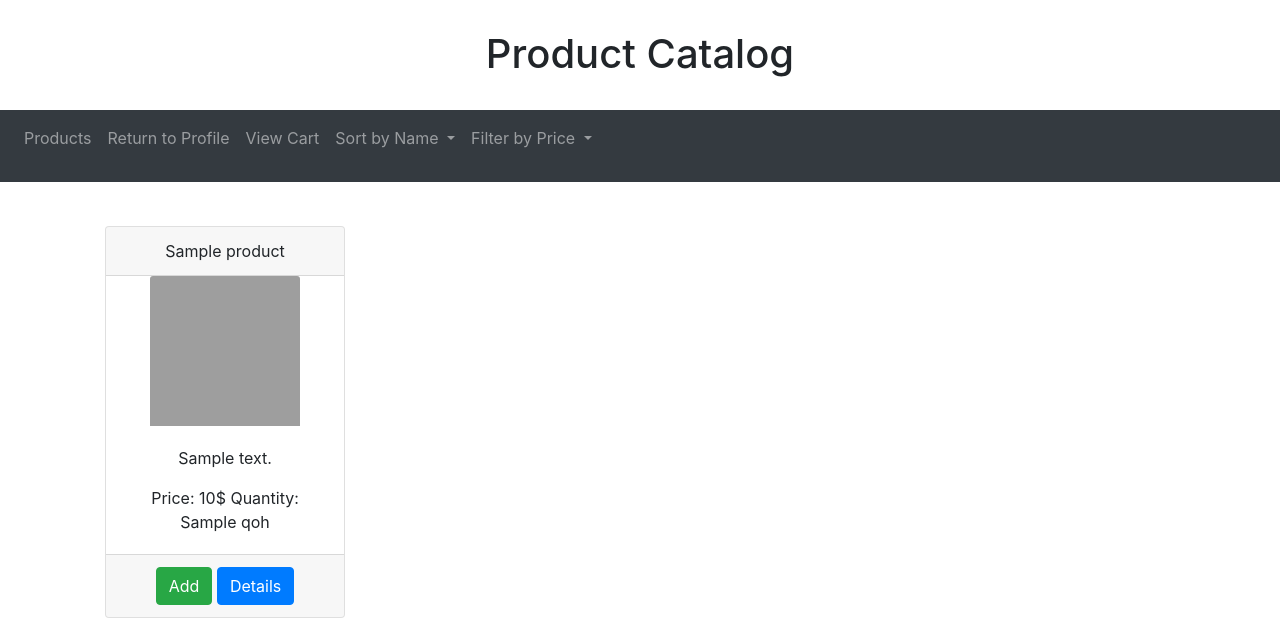
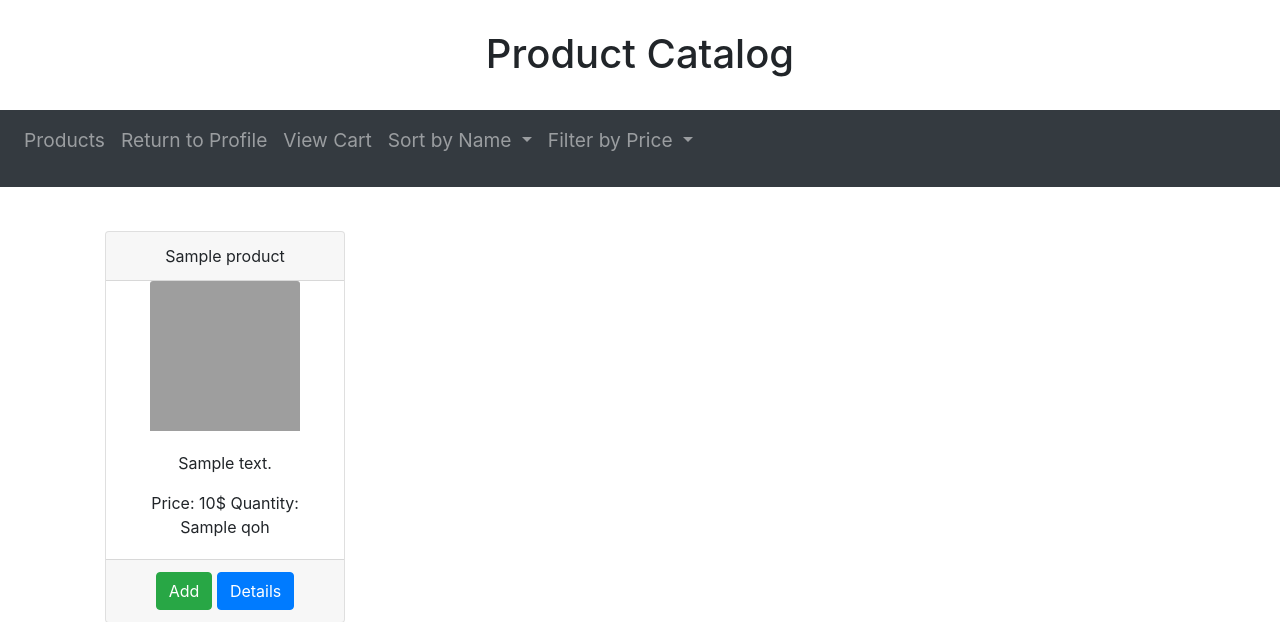
Before and after one commit to Jimbao1/eCommerceProject, a PHP site: the page made by app/views/User/index.php in a window 1280 px wide. Shown: the top 622 px of the page. Run offline with PHP 8.4, Linux system fonts and the light colour scheme; tables that the repository leaves empty hold one stand-in row (values such as "Sample post"); the template is opened without the code that fills it: most values are stand-ins (such as "Sample title", 1, 10 or a date in 2020); some libraries are stand-ins or nearby versions; grey boxes are pictures that could not be loaded.

Commit message:
Fixed drop down navbar

```diff
--- a/app/views/User/index.php
+++ b/app/views/User/index.php
@@ -2,6 +2,9 @@
 <style>
 	.card {
 		margin: 20px;
+	}
+	a {
+		font-size: larger;
 	}
 </style>
 
```
